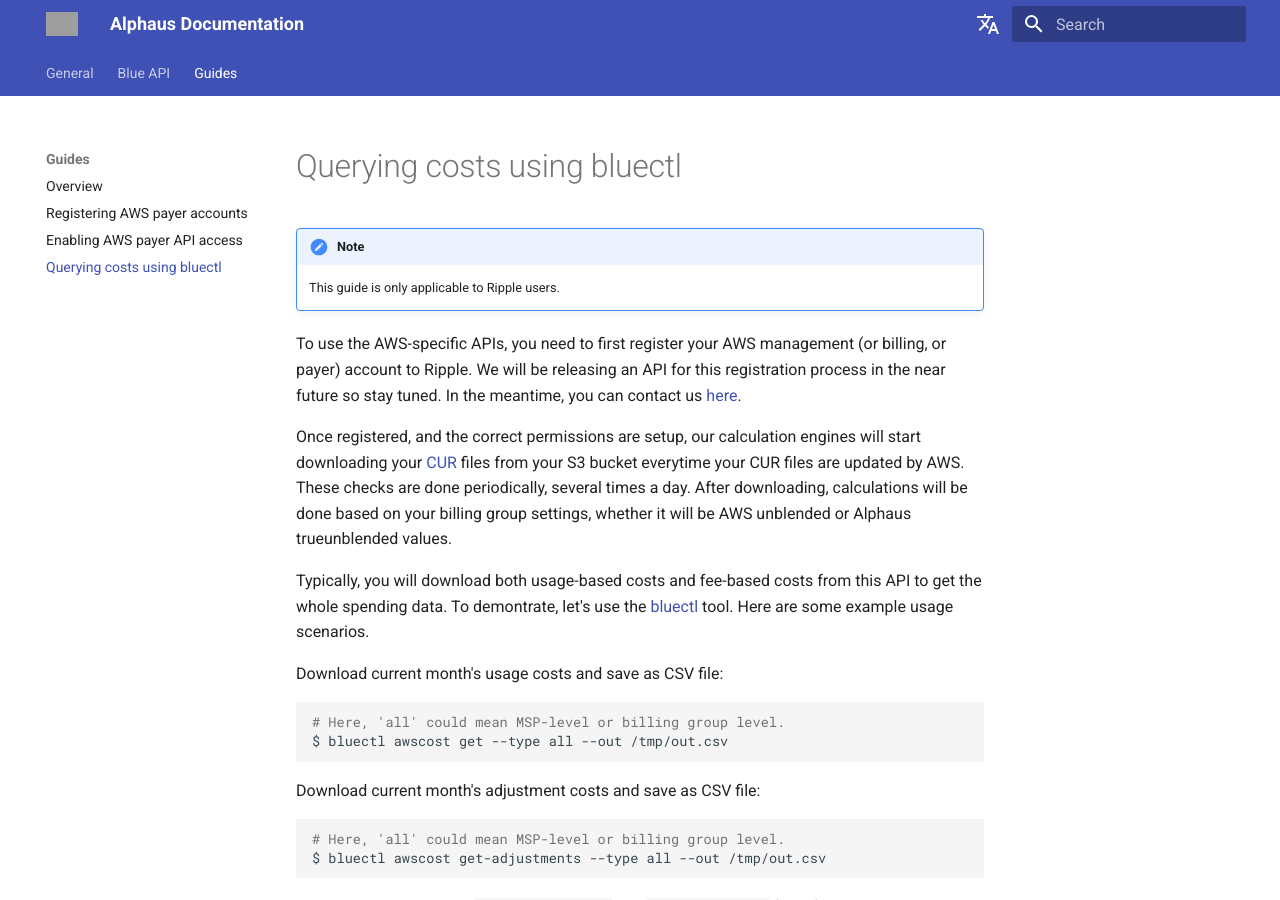
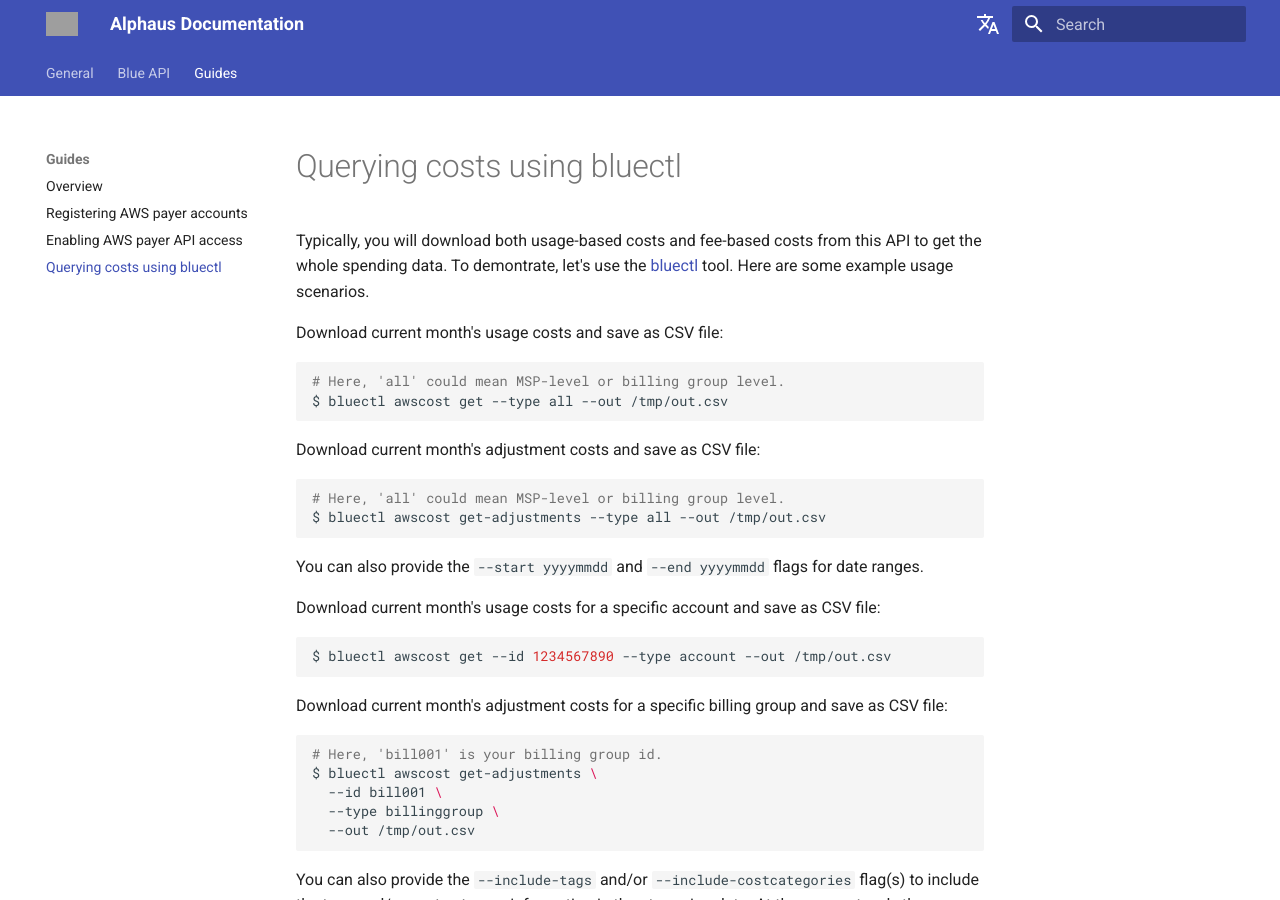
Before and after one commit to alphauslabs/tmpdocs, an MkDocs documentation site: the page built from docs/guides/aws-query-costs.md, in a window 1280 px wide and 900 px high. Built offline with MkDocs 1.6.1 and Material for MkDocs 9.7.7, drawn with Linux system fonts in a browser that asks for light colours; comment, search, counter and statistics services are not loaded; grey boxes are pictures that could not be loaded.

Commit message:
docs: wip query costs

```diff
--- a/docs/guides/aws-query-costs.md
+++ b/docs/guides/aws-query-costs.md
@@ -1,11 +1,4 @@
 # Querying costs using bluectl
-
-!!! note
-    This guide is only applicable to Ripple users.
-
-To use the AWS-specific APIs, you need to first register your AWS management (or billing, or payer) account to Ripple. We will be releasing an API for this registration process in the near future so stay tuned. In the meantime, you can contact us [here](https://alphaus.cloud/en/inquiry/).
-
-Once registered, and the correct permissions are setup, our calculation engines will start downloading your [CUR](https://aws.amazon.com/aws-cost-management/aws-cost-and-usage-reporting/) files from your S3 bucket everytime your CUR files are updated by AWS. These checks are done periodically, several times a day. After downloading, calculations will be done based on your billing group settings, whether it will be AWS unblended or Alphaus trueunblended values.
 
 Typically, you will download both usage-based costs and fee-based costs from this API to get the whole spending data. To demontrate, let's use the [bluectl](https://github.com/alphauslabs/bluectl) tool. Here are some example usage scenarios.
 
```
